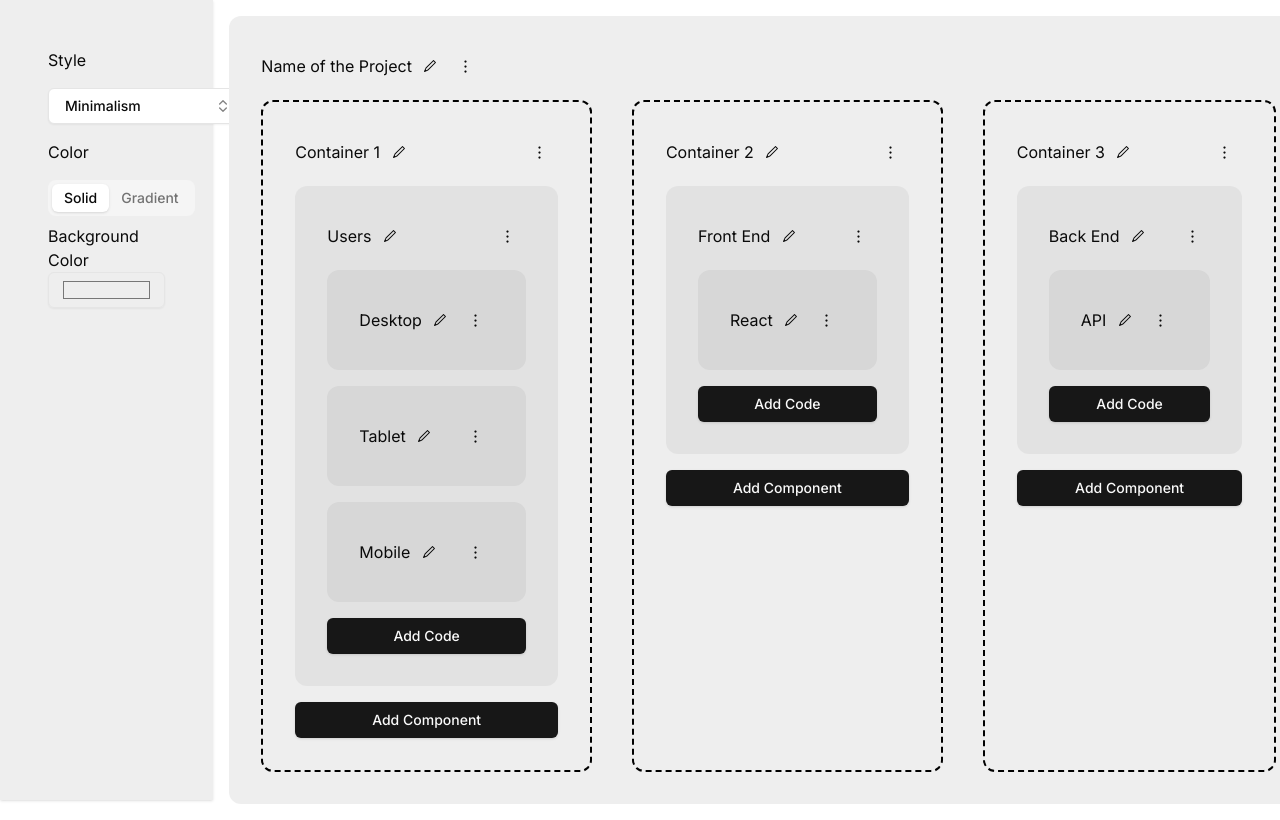
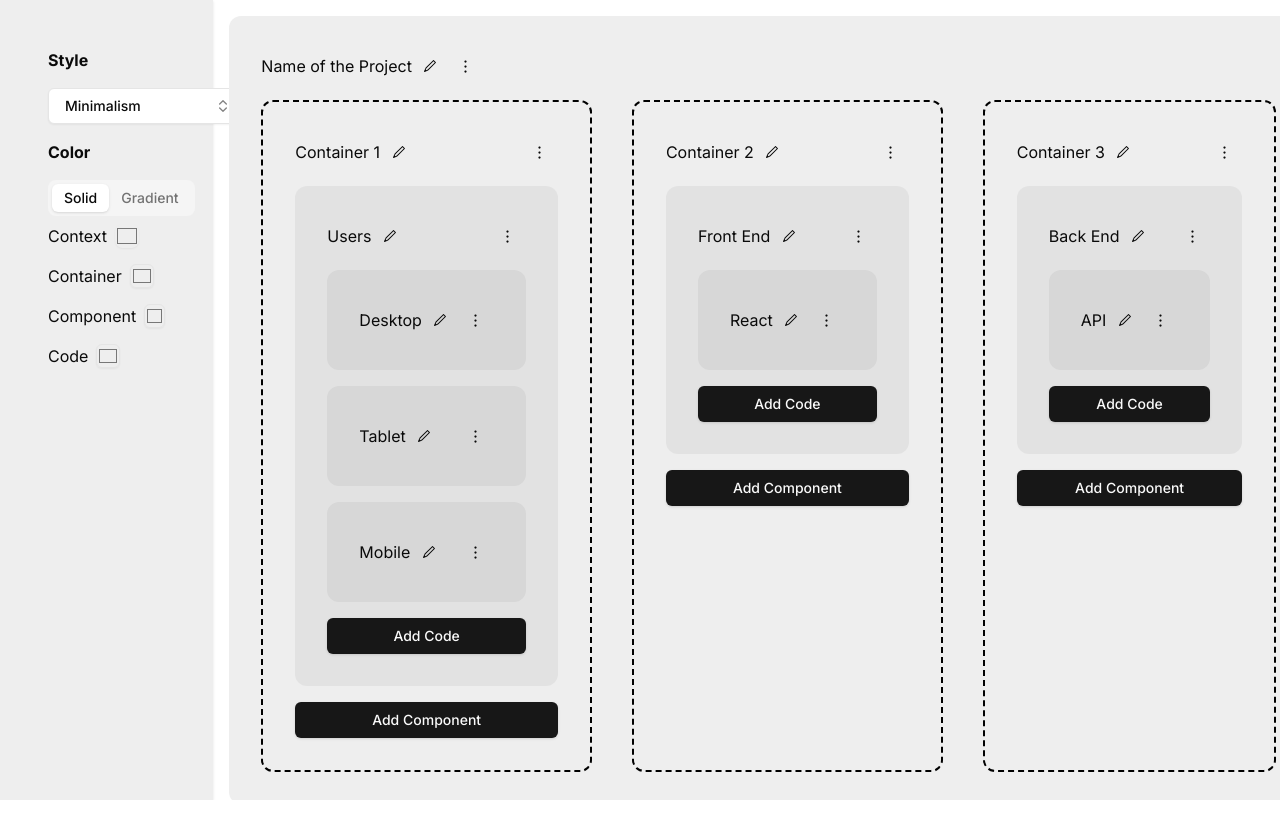
Before and after one commit to danyalfaro/makro, a Next.js app: page / in a window 1280 px wide. Built offline with nearby package versions, Linux system fonts and the light colour scheme.

Commit message:
All nodes are now customizable.

```diff
--- a/src/app/components/Component.tsx
+++ b/src/app/components/Component.tsx
@@ -55,7 +55,7 @@
       [STYLE.NEUMORPHISM]:
         'flex flex-col gap-4 rounded-xl text-black-foreground shadow-[-7px_-7px_12px_3px_rgba(255,255,255,0.7),7px_7px_12px_3px_rgba(0,0,0,0.10)]',
       [STYLE.NEUBRUTALISM]:
-        'flex flex-col gap-8 font-bold text-black-foreground shadow-[14px_14px_0px_0px_rgba(0,0,0,0.9)] border-solid border-black border-2',
+        'flex flex-col gap-8 bg-componentBackgroundColor font-bold text-black-foreground shadow-[14px_14px_0px_0px_rgba(0,0,0,0.9)] border-solid border-black border-2',
       [STYLE.GLASSMORPHISM]:
         'flex flex-col gap-4 bg-[#eeeeee] text-black-foreground shadow-[0px_10px_20px_0px_rgba(0,0,0,0.12)] border-solid border-[#ffffff20] border-[1px] backdrop-blur rounded-xl bg-white bg-opacity-5',
     },
@@ -140,9 +140,6 @@
                       <FormControl>
                         <Input {...field} />
                       </FormControl>
-                      <FormDescription>
-                        The label used for the code.
-                      </FormDescription>
                       <FormMessage />
                     </FormItem>
                   )}
--- a/src/app/components/NodeContext.tsx
+++ b/src/app/components/NodeContext.tsx
@@ -10,10 +10,10 @@
 import { ArchitectureData, Context, Node, NodeType } from "../types/context";
 import { v4 as uuidv4 } from "uuid";
 import { STYLE } from '../types/styles';
+import { DEFAULT_STYLE } from '@/lib/constants';
 
 export const NodeContext = createContext<ArchitectureData | null>(null);
 
-export const DEFAULT_STYLE = STYLE.MINIMALISM;
 export default function NodeContextProvider({
   children,
 }: {
--- a/src/app/components/Sidebar.tsx
+++ b/src/app/components/Sidebar.tsx
@@ -4,35 +4,74 @@
 import { useEffect, useState } from 'react';
 import { STYLE } from '../types/styles';
 import { Input } from '@/components/ui/input';
-import { DEFAULT_STYLE, useNodeContext } from './NodeContext';
+import { useNodeContext } from './NodeContext';
 import { StyleSelector } from './StyleSelector';
 import { Tabs, TabsContent, TabsList, TabsTrigger } from '@/components/ui/tabs';
-
-export const DEFAULT_FIRST_COLOR = '#EEEEEE';
-export const DEFAULT_SECOND_COLOR = '#EEEEEE';
+import {
+  DEFAULT_CONTEXT_COLOR_START,
+  DEFAULT_CONTEXT_COLOR_END,
+  DEFAULT_STYLE,
+  DEFAULT_CODE_COLOR,
+  DEFAULT_CONTAINER_COLOR,
+  DEFAULT_COMPONENT_COLOR,
+} from '@/lib/constants';
 
 export default function Sidebar({ className }: { className: string }) {
   const architectureData = useNodeContext();
 
-  const [firstColor, setFirstColor] = useState<string>(DEFAULT_FIRST_COLOR);
-  const [secondColor, setSecondColor] = useState<string>(DEFAULT_SECOND_COLOR);
+  const [style, setStyle] = useState<STYLE>(DEFAULT_STYLE);
+  const [contextColorStart, setContextColorStart] = useState<string>(
+    DEFAULT_CONTEXT_COLOR_START
+  );
+  const [contextColorEnd, setContextColorEnd] = useState<string>(
+    DEFAULT_CONTEXT_COLOR_END
+  );
+  const [containerColor, setContainerColor] = useState<string>(
+    DEFAULT_CONTAINER_COLOR
+  );
+  const [componentColor, setComponentColor] = useState<string>(
+    DEFAULT_COMPONENT_COLOR
+  );
+  const [codeColor, setCodeColor] = useState<string>(DEFAULT_CODE_COLOR);
 
   useEffect(() => {
-    if (!isValidColor(firstColor) || !isValidColor(secondColor)) return;
+    if (!isValidColor(contextColorStart) || !isValidColor(contextColorEnd))
+      return;
+
     document.documentElement.style.setProperty(
       '--contextBackgroundColorFrom',
-      firstColor
+      contextColorStart
     );
 
     document.documentElement.style.setProperty(
       '--contextBackgroundColorTo',
-      secondColor
+      contextColorEnd
     );
-  }, [firstColor, secondColor]);
 
-  const handleStyleChange = (style: STYLE) => {
+    document.documentElement.style.setProperty(
+      '--containerBackgroundColor',
+      containerColor
+    );
+    document.documentElement.style.setProperty(
+      '--componentBackgroundColor',
+      componentColor
+    );
+    document.documentElement.style.setProperty(
+      '--codeBackgroundColor',
+      codeColor
+    );
+  }, [
+    contextColorStart,
+    contextColorEnd,
+    containerColor,
+    componentColor,
+    codeColor,
+  ]);
+
+  useEffect(() => {
     architectureData?.setStyle(STYLE[style]);
-  };
+  }, [style]);
+
   return (
     <div
       className={cn(
@@ -40,47 +79,91 @@
         className
       )}
     >
-      <label>Style</label>
+      <label className="font-bold">Style</label>
       <StyleSelector
-        onChange={handleStyleChange}
+        onChange={setStyle}
         defaultValue={architectureData?.style || DEFAULT_STYLE}
       />
-      <label>Color</label>
+      <label className="font-bold">Color</label>
       <Tabs defaultValue="solid" className="w-full">
         <TabsList>
-          <TabsTrigger value="solid" onClick={() => setSecondColor(firstColor)}>
+          <TabsTrigger
+            value="solid"
+            onClick={() => setContextColorEnd(contextColorStart)}
+          >
             Solid
           </TabsTrigger>
           <TabsTrigger value="gradient">Gradient</TabsTrigger>
         </TabsList>
         <TabsContent value="solid">
-          <label>Background Color</label>
+          <div className="flex gap-2">
+            <label>Context</label>
             <Input
+              className="h-6 w-6 cursor-pointer rounded-lg border-none p-0"
               type="color"
               onChange={(e) => {
-              setFirstColor(e.target.value);
-              setSecondColor(e.target.value);
+                setContextColorStart(e.target.value);
+                setContextColorEnd(e.target.value);
               }}
-            value={firstColor}
+              value={contextColorStart}
             />
+          </div>
         </TabsContent>
         <TabsContent value="gradient">
-          <label>Initial Background Color</label>
-
+          <div className="flex gap-2">
+            <label>Context</label>
             <Input
+              className="h-6 w-6 cursor-pointer rounded-lg border-none p-0"
               type="color"
-            onChange={(e) => setFirstColor(e.target.value)}
-            value={firstColor}
+              onChange={(e) => {
+                setContextColorStart(e.target.value);
+              }}
+              value={contextColorStart}
             />
-          <label>Final Background Color</label>
-
             <Input
+              className="h-6 w-6 cursor-pointer rounded-lg border-none p-0"
               type="color"
-            onChange={(e) => setSecondColor(e.target.value)}
-            value={secondColor}
+              onChange={(e) => {
+                setContextColorEnd(e.target.value);
+              }}
+              value={contextColorEnd}
             />
+          </div>
         </TabsContent>
       </Tabs>
+      <div className="flex gap-2">
+        <label>Container</label>
+        <Input
+          className="h-6 w-6 p-0"
+          type="color"
+          onChange={(e) => {
+            setContainerColor(e.target.value);
+          }}
+          value={containerColor}
+        />
+      </div>
+      <div className="flex gap-2">
+        <label>Component</label>
+        <Input
+          className="h-6 w-6 p-0"
+          type="color"
+          onChange={(e) => {
+            setComponentColor(e.target.value);
+          }}
+          value={componentColor}
+        />
+      </div>
+      <div className="flex gap-2">
+        <label>Code</label>
+        <Input
+          className="h-6 w-6 p-0"
+          type="color"
+          onChange={(e) => {
+            setCodeColor(e.target.value);
+          }}
+          value={codeColor}
+        />
+      </div>
     </div>
   );
 }
--- a/src/app/globals.css
+++ b/src/app/globals.css
@@ -8,9 +8,9 @@
   --background-end-rgb: 255, 255, 255;
   --contextBackgroundColorFrom: #eeeeee;
   --contextBackgroundColorTo: #eeeeee;
-  --containerBackgroundColor: #ffc600;
-  --componentBackgroundColor: #ffc600;
-  --codeBackgroundColor: #ffc600;
+  --containerBackgroundColor: #eeeeee;
+  --componentBackgroundColor: #eeeeee;
+  --codeBackgroundColor: #eeeeee;
 }
 
 @media (prefers-color-scheme: dark) {
--- a/src/app/layout.tsx
+++ b/src/app/layout.tsx
@@ -20,7 +20,7 @@
     <html lang="en">
       <NodeContextProvider>
         <body className={`${inter.className}`}>
-          <div className="flex w-screen">
+          <div className="flex h-screen w-screen">
             <Sidebar className="w-1/6" />
             {children}
           </div>
--- a/src/app/page.tsx
+++ b/src/app/page.tsx
@@ -59,8 +59,8 @@
   };
 
   return (
-    <main className="w-5/6">
-      <div className="w-full overflow-auto p-4">
+    <main className="h-screen w-5/6">
+      <div className="h-screen w-full overflow-auto p-4">
         {architectureData &&
           !architectureData.isLoading &&
           architectureData.data && (
--- /dev/null
+++ b/src/lib/constants.ts
@@ -0,0 +1,8 @@
+import { STYLE } from '@/app/types/styles';
+
+export const DEFAULT_STYLE = STYLE.MINIMALISM;
+export const DEFAULT_CONTEXT_COLOR_START = '#EEEEEE';
+export const DEFAULT_CONTEXT_COLOR_END = '#EEEEEE';
+export const DEFAULT_CONTAINER_COLOR = '#EEEEEE';
+export const DEFAULT_COMPONENT_COLOR = '#EEEEEE';
+export const DEFAULT_CODE_COLOR = '#EEEEEE';
--- a/tailwind.config.ts
+++ b/tailwind.config.ts
@@ -22,6 +22,9 @@
       colors: {
         contextBackgroundColorFrom: 'var(--contextBackgroundColorFrom)',
         contextBackgroundColorTo: 'var(--contextBackgroundColorTo)',
+        containerBackgroundColor: 'var(--containerBackgroundColor)',
+        componentBackgroundColor: 'var(--componentBackgroundColor)',
+        codeBackgroundColor: 'var(--codeBackgroundColor)',
         background: 'hsl(var(--background))',
         foreground: 'hsl(var(--foreground))',
         card: {
@@ -66,5 +69,5 @@
     },
   },
   plugins: [require('tailwindcss-animate')],
-}
+};
 export default config;
```
Also changed, not shown: src/app/components/Code.tsx (+3 -6 lines), src/app/components/Container.tsx (+3 -6 lines), src/app/components/Context.tsx (+13 -15 lines), src/components/ui/button.tsx (+14 -14 lines). Lines whose indentation alone changed are shown as unchanged.
